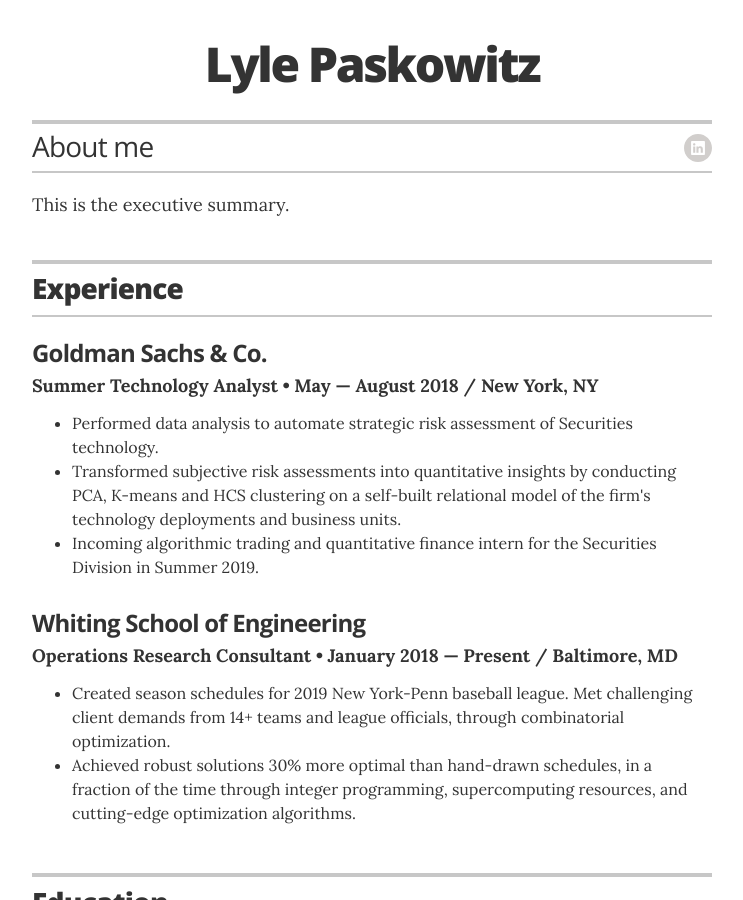
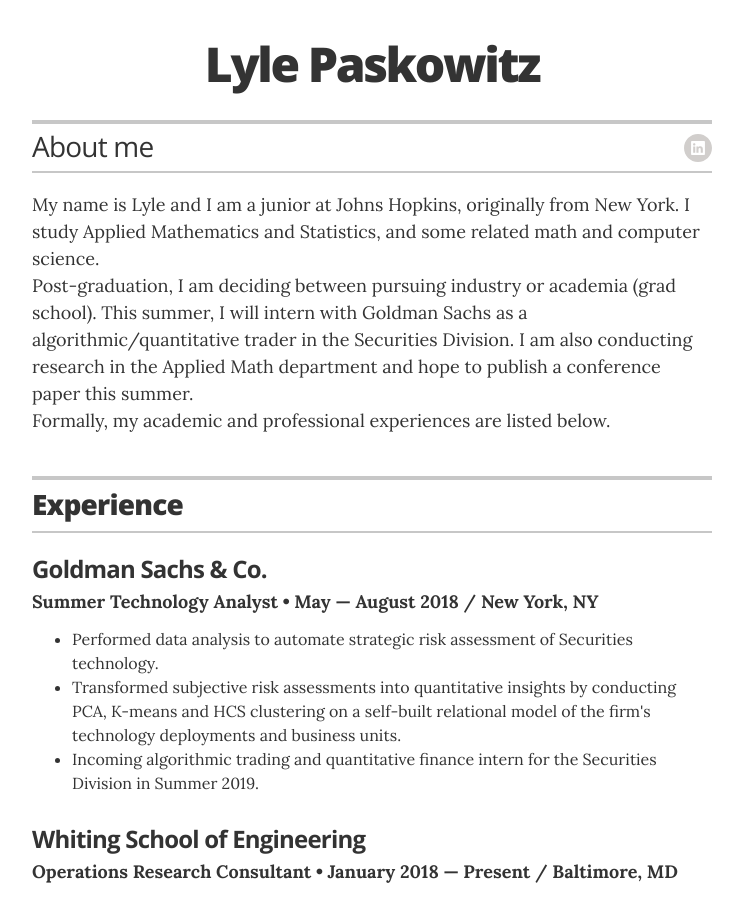
Before and after one commit to lylpask/lylpask.github.io, a Jekyll site: the page built from index.html, in a window 1280 px wide and 900 px high. Shown: the whole window, without its empty margins (268-1011 px from the left). Built offline with Jekyll 4.4.1, drawn with Linux system fonts in a browser that asks for light colours.

Commit message:
update executive summary
Executive summary

```diff
--- a/_config.yml
+++ b/_config.yml
@@ -40,7 +40,12 @@
 # resume_header_contact_info:     "742 Evergreen Terrace, Springfield • 555-7334 • lisasimpson@youremailaddress.com"
 # display_header_contact_info:    "false"
 
-resume_header_intro: "<p>This is the executive summary. </p>"
+resume_header_intro: "<p>My name is Lyle and I am a junior at Johns Hopkins, originally from New York. I study Applied Mathematics and Statistics, and some related math and computer science.
+  <br/>
+  Post-graduation, I am deciding between pursuing industry or academia (grad school). This summer, I will intern with Goldman Sachs as a algorithmic/quantitative trader in the Securities Division. I am also conducting research in the Applied Math department and hope to publish a conference paper this summer.
+  <br />
+  Formally, my academic and professional experiences are listed below.
+</p>"
 
 # use "yes" to display the email contact button,
 # "no" to display an "I'm not looking for work" message,
```
